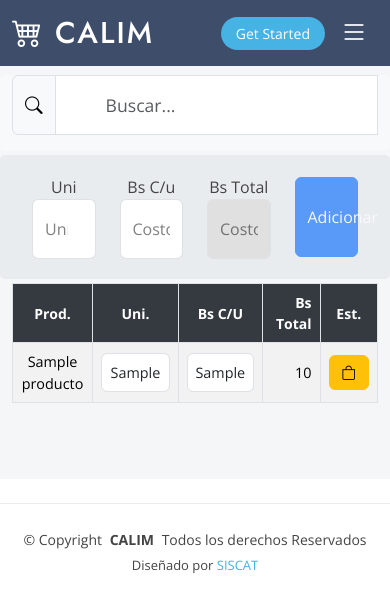
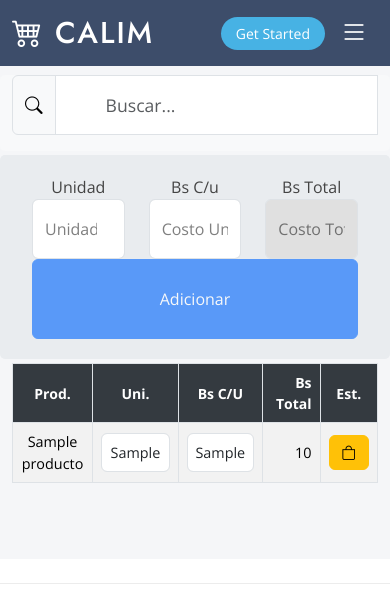
Before and after one commit to ecatunta/djang-calim, a Django app: template appcalim/templates/ingreso.html in a window 390 px wide. Shown: the top 599 px of the page. Run offline with Django 3.2, Linux system fonts and the light colour scheme; the template is opened without the code that fills it: most values are stand-ins (such as "Sample title", 1, 10 or a date in 2020); some libraries are stand-ins or nearby versions.

Commit message:
modulo ingreso

```diff
--- a/appcalim/templates/ingreso.html
+++ b/appcalim/templates/ingreso.html
@@ -88,21 +88,21 @@ Ingreso
 
             <div class="row row-campos mb-1">
                 <!-- Unidad (ocupa 3 columnas en pantallas pequeñas) -->
-                <div class="col-md-2 col-3 d-flex flex-column justify-content-center text-center">
+                <div class="col-md-2 col-4 d-flex flex-column justify-content-center text-center">
                     <label for="id_ingreso_unidad" class="label-unidad"></label>
                     <input type="number" id="id_ingreso_unidad" name="ingreso_unidad"
                         class="form-control v-placeholder text-center" placeholder="Unidades">
                 </div>
 
                 <!-- Costo Unidad (ocupa 3 columnas en pantallas pequeñas) -->
-                <div class="col-md-2 col-3 d-flex flex-column justify-content-center text-center">
+                <div class="col-md-2 col-4 d-flex flex-column justify-content-center text-center">
                     <label for="id_ingreso_costoU" class="label-costoU"></label>
                     <input type="text" id="id_ingreso_costoU" name="ingreso_costoUnitario"
                         class="form-control v-placeholder text-center" placeholder="Costo Unidad" step="any">
                 </div>
 
                 <!-- Costo Total (ocupa 3 columnas en pantallas pequeñas) -->
-                <div class="col-md-2 col-3 d-flex flex-column justify-content-center text-center">
+                <div class="col-md-2 col-4 d-flex flex-column justify-content-center text-center">
                     <label for="id_ingreso_costoT" class="label-costoT"></label>
                     <input type="text" id="id_ingreso_costoT" name="ingreso_costoTotal"
                         class="form-control disabled-input v-placeholder text-center" placeholder="Costo Total"
@@ -110,7 +110,7 @@ Ingreso
                 </div>
 
                 <!-- Botón Adicionar (ocupa 3 columnas en pantallas pequeñas) -->
-                <div class="col-md-2 col-3 d-flex align-items-center justify-content-center">
+                <div class="col-md-2 col-12 d-flex align-items-center justify-content-center">
                     <!-- Botón normal (solo en pantallas medianas o más grandes) -->
                     <button type="submit" id="btn_adicionar" class="btn btn-primary w-100" style="height:80px;"
                         disabled>Adicionar</button>
--- a/static/css/mystyles.css
+++ b/static/css/mystyles.css
@@ -797,7 +797,7 @@
 /* Estilos para pantallas pequeñas */
 @media (max-width: 768px) {
   .label-unidad::before {
-    content: "Uni";
+    content: "Unidad";
     /* Cambia el texto de "Unidad" a "Uni" */
   }
 
```
